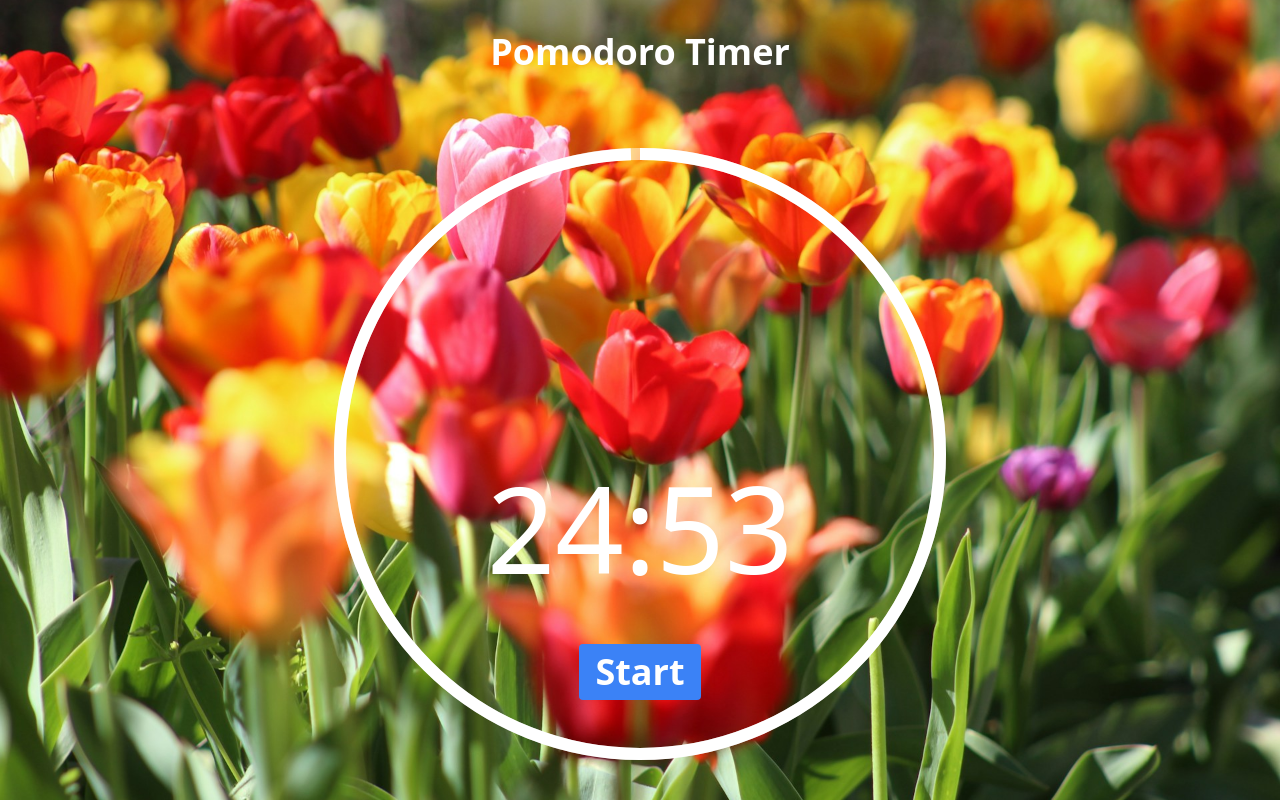
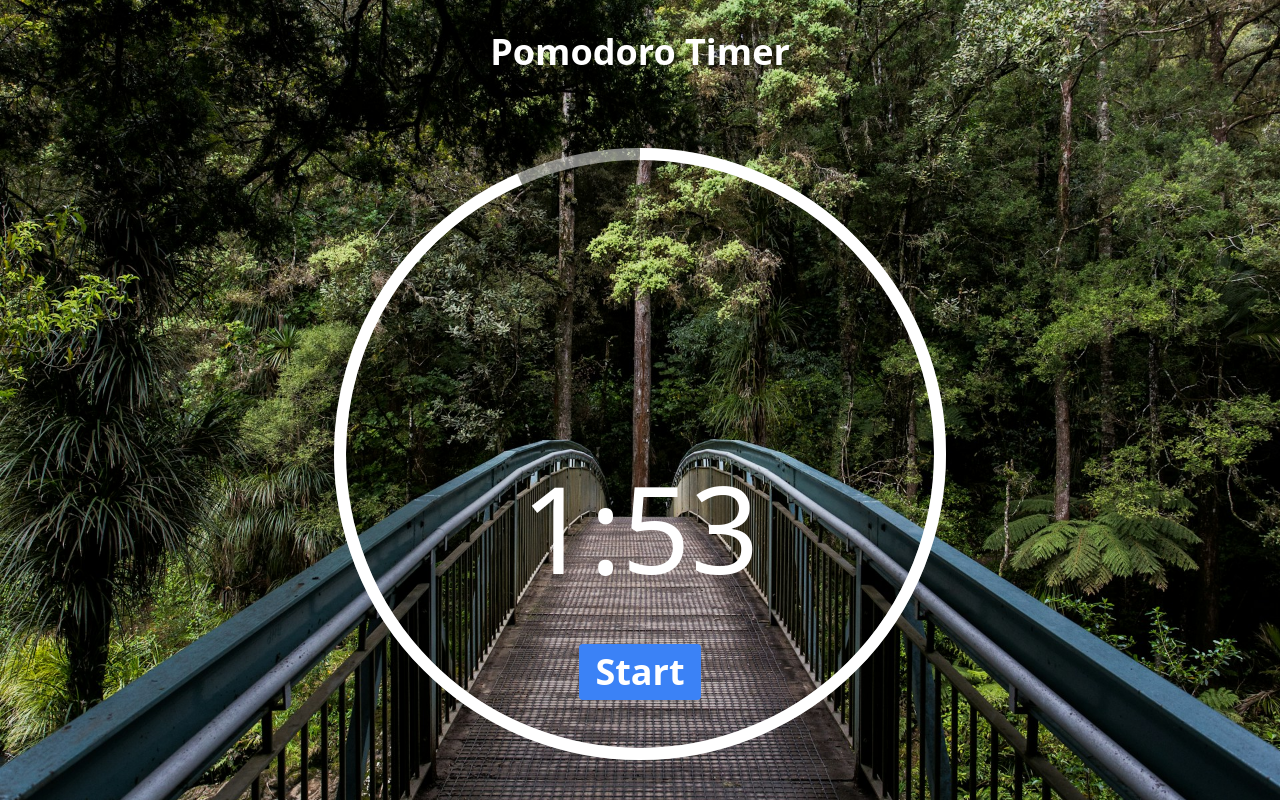
Before and after one commit to DanielaKuester/productivity-toolbox, a Next.js app: page /pomodoro in a window 1280 px wide. Built offline with nearby package versions, Linux system fonts and the light colour scheme.

Commit message:
Style: Change background to bridge in forest

```diff
--- a/pages/pomodoro.jsx
+++ b/pages/pomodoro.jsx
@@ -2,7 +2,7 @@ import { useState, useEffect } from "react";
 import pomodoroStyles from "../styles/pomodoro.module.css"
 
 const Pomodoro = () => {
-    const [myTime, setMyTime] = useState(25 * 60);
+    const [myTime, setMyTime] = useState(2 * 60);
 
     /*
      * 60 seconds form one minute, so the total number of minutes is all seconds divided by 60.
@@ -59,7 +59,7 @@ const Pomodoro = () => {
             <meta name="description" content="The pomodoro timer balances work on the current task with breaks in between." />
             <meta name="viewport" content="width=device-width, initial-scale=1" />
             <link rel="icon" href="/favicon.ico" />
-            <div className="bg-[url('/tulips.jpg')] bg-cover bg-no-repeat h-screen bg-center">
+            <div className="bg-[url('/bridge.jpg')] bg-cover bg-no-repeat h-screen bg-center">
                 <h1 className="text-4xl p-8 font-bold text-white text-center">
                     Pomodoro Timer
                 </h1>
```
Also changed, not shown: public/bridge.jpg (added), public/forest.jpg (added).
